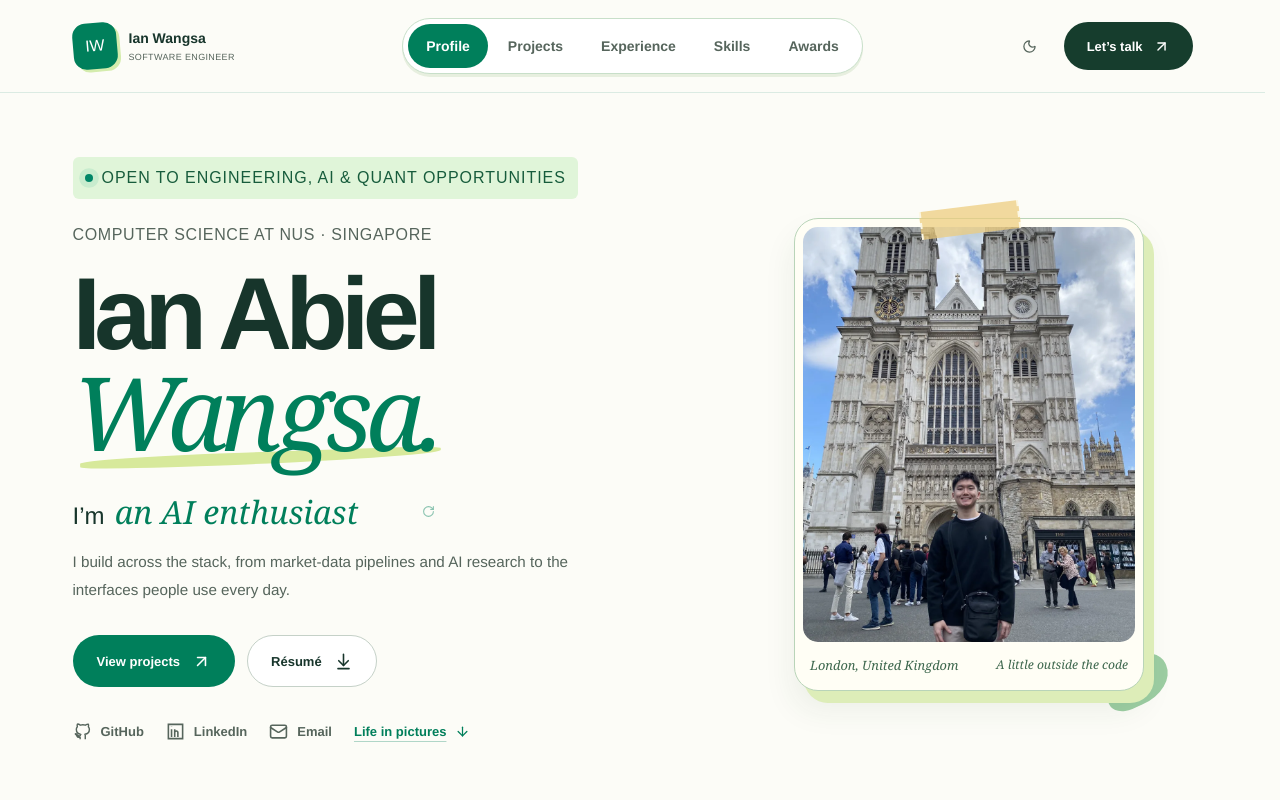
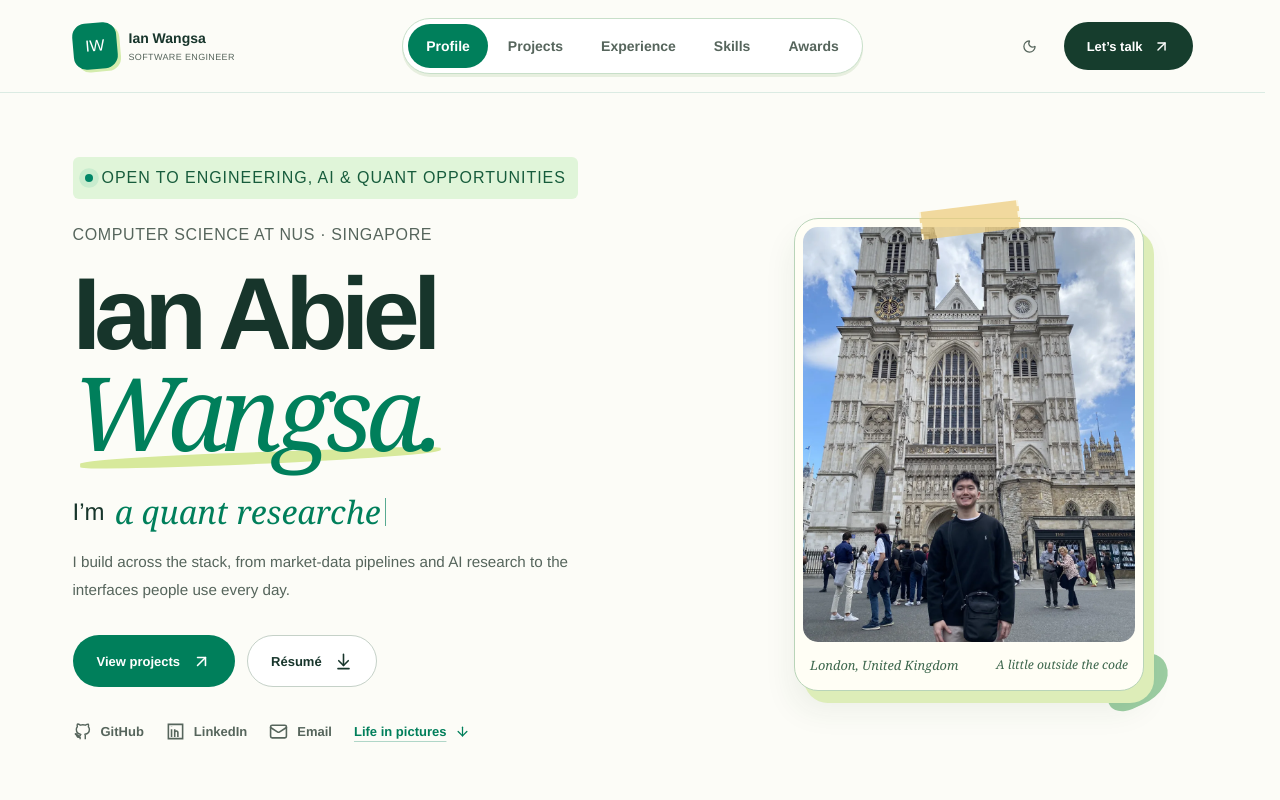
Before and after one commit to Manutd1234/Personal-Website, a Next.js app: page / in a window 1280 px wide. Shown: the top 800 px of the page. Built offline with nearby package versions, Linux system fonts and the light colour scheme.

Commit message:
Type and roll hero roles automatically without refresh button

```diff
--- a/app/role-intro.css
+++ b/app/role-intro.css
@@ -2,7 +2,7 @@
   display: flex;
   min-width: 0;
   min-height: 2.8rem;
-  align-items: baseline;
+  align-items: center;
   gap: 0.32em;
   margin-top: 24px;
   font: 500 clamp(1.35rem, 2.6vw, 2rem)/1.4 var(--classic-display);
@@ -13,26 +13,15 @@
   font-size: 0.75em;
 }
 
-.role-intro-trigger {
-  display: inline-grid;
-  max-width: calc(100% - 2em);
-  min-height: 44px;
-  grid-template-columns: minmax(0, 1fr) 13px;
-  align-items: center;
-  gap: 10px;
-  border-radius: 3px;
-  color: var(--classic-green);
-  font: inherit;
-  text-align: left;
-}
-
 .role-intro-stage {
   position: relative;
   display: grid;
   overflow: hidden;
   min-width: 0;
+  max-width: calc(100% - 2em);
   min-height: 44px;
   align-items: center;
+  color: var(--classic-green);
   font: italic 400 1em/1.4 var(--classic-serif);
 }
 
@@ -62,24 +51,6 @@
   opacity: 0.6;
 }
 
-.role-intro-next {
-  opacity: 0.45;
-  transition:
-    opacity 0.18s,
-    transform 0.18s;
-}
-
-.role-intro-trigger:hover .role-intro-next,
-.role-intro-trigger:focus-visible .role-intro-next {
-  opacity: 0.9;
-  transform: rotate(35deg);
-}
-
-.role-intro-trigger:focus-visible {
-  outline: 2px solid var(--classic-green);
-  outline-offset: 4px;
-}
-
 @media (prefers-reduced-motion: no-preference) {
   .role-intro[data-running="true"] .role-intro-caret {
     animation: role-intro-caret 1.05s steps(1) infinite;
@@ -96,14 +67,3 @@
     }
   }
 }
-
-@media (prefers-reduced-motion: reduce) {
-  .role-intro-next {
-    transition: none;
-  }
-
-  .role-intro-trigger:hover .role-intro-next,
-  .role-intro-trigger:focus-visible .role-intro-next {
-    transform: none;
-  }
-}
--- a/components/RoleIntro.tsx
+++ b/components/RoleIntro.tsx
@@ -1,8 +1,7 @@
 "use client";
 
 import { AnimatePresence, motion } from "framer-motion";
-import { RotateCw } from "lucide-react";
-import { useEffect, useId, useRef, useState } from "react";
+import { useEffect, useRef, useState } from "react";
 import { useMotionPreference } from "./useMotionPreference";
 
 const roles = [
@@ -13,17 +12,13 @@ const roles = [
 ] as const;
 
 export default function RoleIntro() {
-  const [role, setRole] = useState(0);
+  const [frame, setFrame] = useState({ role: 0, letters: roles[0].length });
   const [inView, setInView] = useState(false);
   const [visible, setVisible] = useState(false);
   const [panelVisible, setPanelVisible] = useState(false);
-  const [hovered, setHovered] = useState(false);
-  const [focused, setFocused] = useState(false);
   const rootRef = useRef<HTMLDivElement>(null);
-  const descriptionId = useId();
   const reducedMotion = useMotionPreference();
-  const running =
-    !reducedMotion && inView && visible && panelVisible && !hovered && !focused;
+  const running = !reducedMotion && inView && visible && panelVisible;
 
   useEffect(() => {
     const root = rootRef.current;
@@ -33,12 +28,16 @@ export default function RoleIntro() {
       setVisible(document.visibilityState === "visible");
     const syncPanel = () =>
       setPanelVisible(!root.closest('[hidden], [aria-hidden="true"], [inert]'));
-    const intersection = new IntersectionObserver(
+    const intersection =
+      typeof IntersectionObserver === "undefined"
+        ? null
+        : new IntersectionObserver(
             ([entry]) => setInView(entry.isIntersecting),
             { threshold: 0.25 },
           );
     const changes = new MutationObserver(syncPanel);
-    intersection.observe(root);
+    if (intersection) intersection.observe(root);
+    else setInView(true);
     if (panel)
       changes.observe(panel, {
         attributes: true,
@@ -48,60 +47,42 @@ export default function RoleIntro() {
     syncPanel();
     document.addEventListener("visibilitychange", syncDocument);
     return () => {
-      intersection.disconnect();
+      intersection?.disconnect();
       changes.disconnect();
       document.removeEventListener("visibilitychange", syncDocument);
     };
   }, []);
 
   useEffect(() => {
-    if (reducedMotion) setRole(0);
+    if (reducedMotion)
+      setFrame((current) =>
+        current.role === 0 && current.letters === roles[0].length
+          ? current
+          : { role: 0, letters: roles[0].length },
+      );
   }, [reducedMotion]);
 
   useEffect(() => {
     if (!running) return;
+    const typing = frame.letters < roles[frame.role].length;
     const timer = window.setTimeout(
-      () => setRole((current) => (current + 1) % roles.length),
-      3100,
+      () => {
+        setFrame((current) =>
+          typing
+            ? { ...current, letters: current.letters + 1 }
+            : { role: (current.role + 1) % roles.length, letters: 1 },
+        );
+      },
+      typing ? 75 : 1900,
     );
     return () => window.clearTimeout(timer);
-  }, [running, role]);
+  }, [running, frame.role, frame.letters]);
 
   return (
-    <div
-      className="role-intro"
-      ref={rootRef}
-      data-running={running}
-      onPointerEnter={(event) => {
-        if (event.pointerType === "mouse") setHovered(true);
-      }}
-      onPointerLeave={(event) => {
-        if (event.pointerType === "mouse") setHovered(false);
-      }}
-      onFocusCapture={(event) =>
-        setFocused(
-          event.target instanceof Element &&
-            event.target.matches(":focus-visible"),
-        )
-      }
-      onBlurCapture={(event) => {
-        if (
-          !(event.relatedTarget instanceof Node) ||
-          !event.currentTarget.contains(event.relatedTarget)
-        )
-          setFocused(false);
-      }}
-    >
+    <div className="role-intro" ref={rootRef} data-running={running}>
       <span className="role-intro-label" aria-hidden="true">
         I’m
       </span>
-      <button
-        className="role-intro-trigger"
-        type="button"
-        onClick={() => setRole((current) => (current + 1) % roles.length)}
-        aria-label={`Show next introduction; currently I’m ${roles[role]}`}
-        aria-describedby={descriptionId}
-      >
       <span className="role-intro-stage" aria-hidden="true">
         {roles.map((text) => (
           <span className="role-intro-measure" key={text}>
@@ -111,7 +92,7 @@ export default function RoleIntro() {
         <AnimatePresence initial={false} mode="popLayout">
           <motion.span
             className="role-intro-word"
-              key={role}
+            key={frame.role}
             initial={reducedMotion ? false : { y: "105%", opacity: 0 }}
             animate={{ y: 0, opacity: 1 }}
             exit={{ y: reducedMotion ? 0 : "-105%", opacity: 0 }}
@@ -121,14 +102,12 @@ export default function RoleIntro() {
                 : { type: "spring", stiffness: 280, damping: 28 }
             }
           >
-              {roles[role]}
+            {roles[frame.role].slice(0, frame.letters)}
             <span className="role-intro-caret" />
           </motion.span>
         </AnimatePresence>
       </span>
-        <RotateCw className="role-intro-next" size={13} aria-hidden="true" />
-      </button>
-      <span id={descriptionId} className="sr-only">
+      <span className="sr-only">
         I’m a software builder, an AI enthusiast, a quant researcher, and a
         curious learner.
       </span>
```
Also changed, not shown: 1 other file (tests, documents, lock files or other folders). Lines whose indentation alone changed are shown as unchanged.
